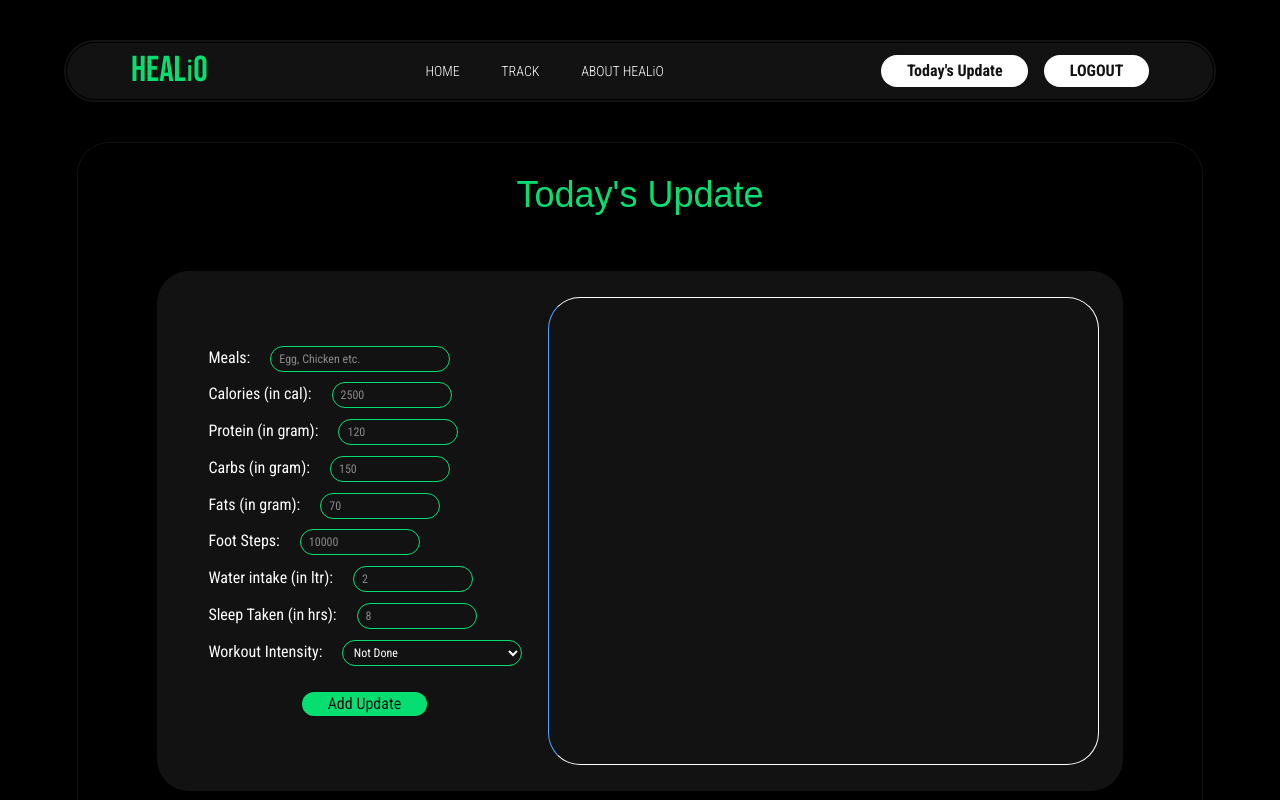
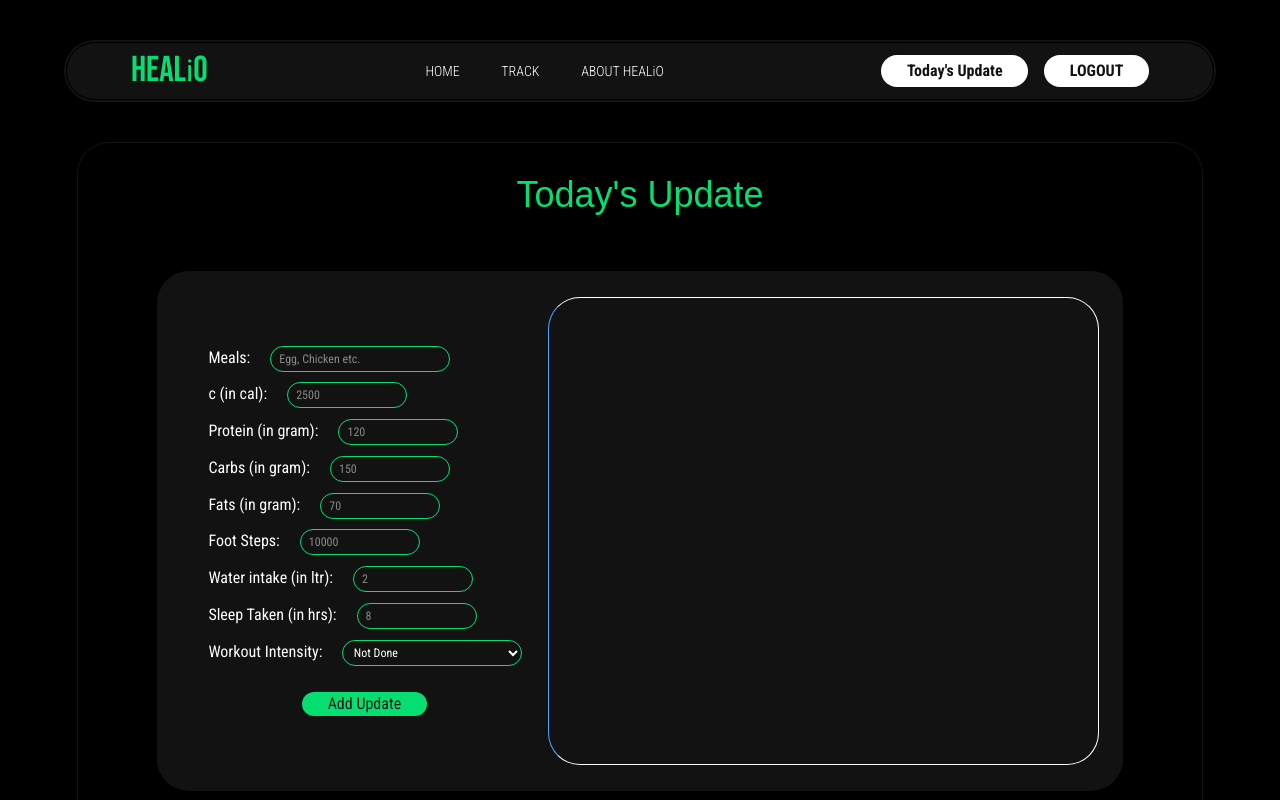
Before and after one commit to dahiya001rohit/Healio, a React (Vite) app in the folder client/: page /todays-update in a window 1280 px wide. Shown: the top 800 px of the page. Built offline with nearby package versions, Linux system fonts and the light colour scheme; sample sign-in values are in the browser's storage; a web font is replaced by a local one.

Commit message:
updated the area to fix

```diff
--- a/client/src/components/TodaysUpdate.jsx
+++ b/client/src/components/TodaysUpdate.jsx
@@ -36,7 +36,7 @@ const TodaysUpdate = ({atTop}) => {
         }
         return true;
     }
-
+    // fix this
     const handleOnSubmit = async(e) => {
         e.preventDefault()
         if(!validMeals(meals)){
@@ -73,7 +73,7 @@ const TodaysUpdate = ({atTop}) => {
                             <input type="text" className='w-45 border border-green-400 text-xs py-[0.5vh] px-2 rounded-2xl' placeholder="Egg, Chicken etc." value={meals} onChange={(e) => setMeals(e.target.value)}/>
                         </div>
                         <div className='flex gap-4 mt-1'>
-                            <h1 className='mx-1'>Calories (in cal):</h1>
+                            <h1 className='mx-1'>c (in cal):</h1>
                             <input type='number' className='w-30 border border-green-400 text-xs py-[0.5vh] px-2 rounded-2xl' placeholder="2500" value={calories} onChange={(e) => setCalories(e.target.value)}/>
                         </div>
                         <div className='flex gap-4 mt-1'>
```
